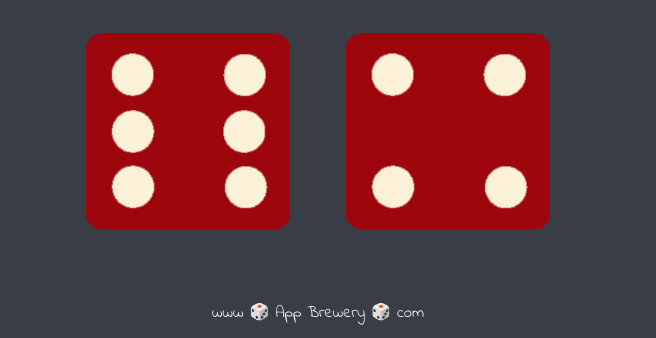
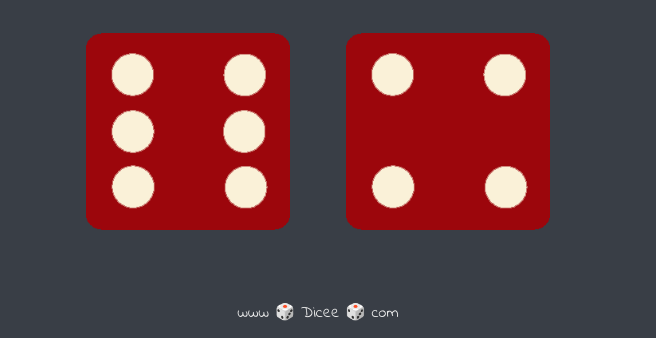
Before and after one commit to dinhnn85/DOM, a plain HTML site: page index.html in a window 1280 px wide. Shown: the part 462-800 px from the top of the page, without its empty margins (322-978 px from the left). Drawn offline with Linux system fonts and the light colour scheme.

Commit message:
Update index.html

```diff
--- a/index.html
+++ b/index.html
@@ -30,6 +30,6 @@
   </body>
 
   <footer>
-    www 🎲 App Brewery 🎲 com
+    www 🎲 Dicee 🎲 com
   </footer>
 </html>
```
